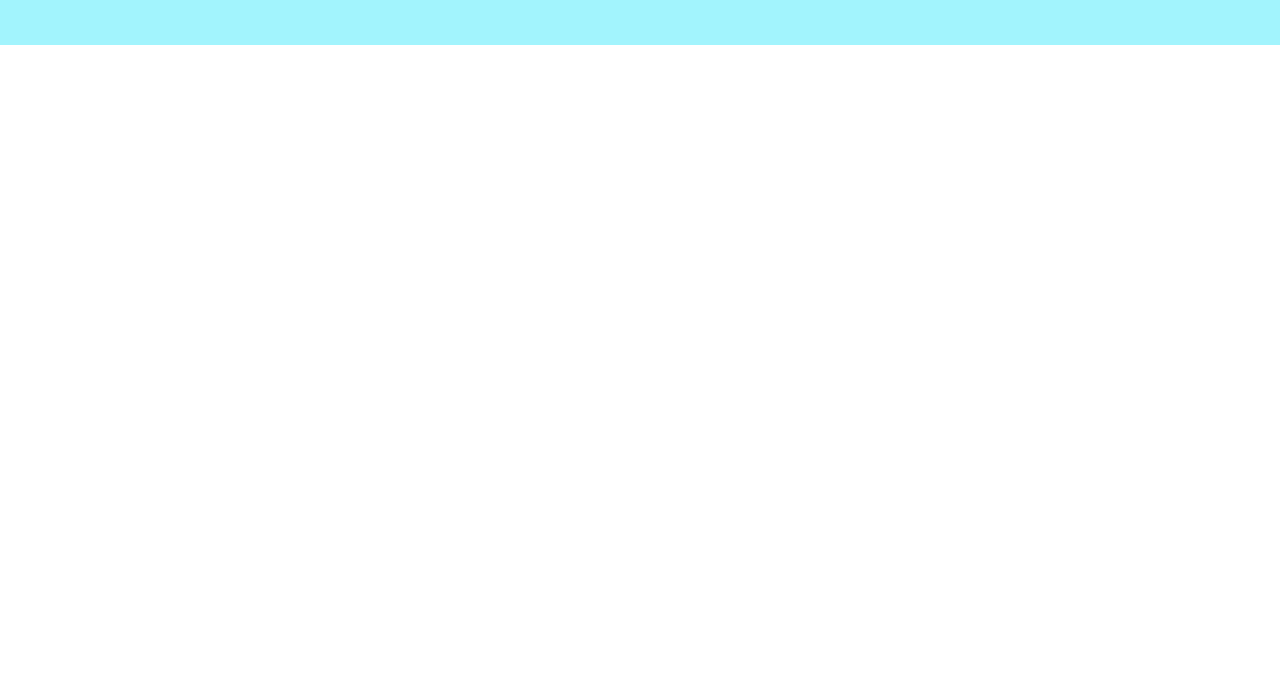
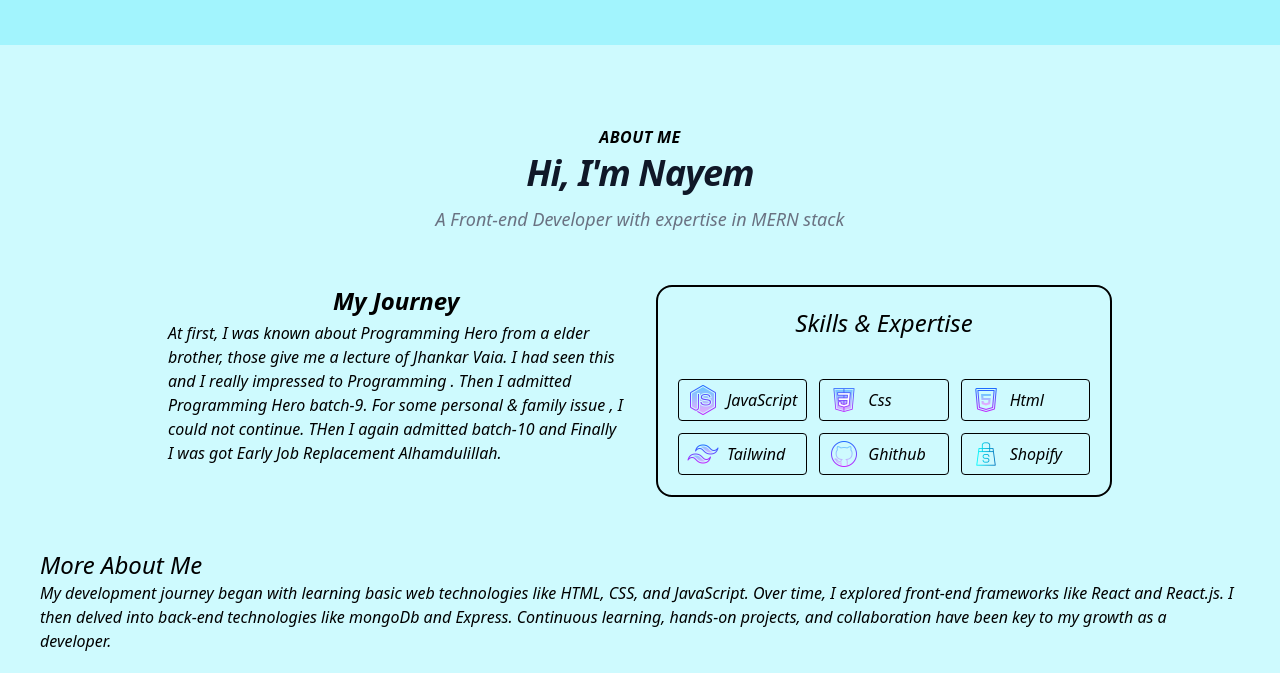
Before and after one commit to Nayem0087/Nayem-Ahmmed-Portfolio, a website: page index.html in a window 1280 px wide. Shown: the part 555-1228 px from the top of the page. Before the commit the page ends 800 px from the top, so only its background shows below. Drawn offline with nearby package versions, Linux system fonts and the light colour scheme.

Commit message:
added my journy file

```diff
--- a/index.html
+++ b/index.html
@@ -75,6 +75,62 @@
 			</div>
 		</div>
 	</section>
+
+	<section id="About" class="dark:bg-gray-100 dark:text-gray-800 bg-cyan-100">
+		<div class="text-center">
+			<h2 class="text-bas font-semibold tracking-wide uppercasec pt-20">ABOUT ME</h2>
+			<p class="mt-2 text-3xl leading-8 font-extrabold tracking-tight text-gray-900 sm:text-4xl">Hi, I'm Nayem</p>
+			<p class="mt-4 max-w-2xl text-lg text-gray-500 lg:mx-auto">A Front-end Developer with expertise in MERN stack</p>
+		</div>
+		<div class="grid gap-10 md:gap-8 sm:p-3 md:grid-cols-2 lg:px-12 xl:px-32 m-10">
+			<div>
+				<h3 class="font-semibold text-2xl text-center">My Journey</h3>
+				<p class="mt-1 dark:text-gray-600">At first, I was known about Programming Hero from a elder brother, those give
+					me a lecture of Jhankar Vaia. I had seen this and I really impressed to Programming . Then I admitted
+					Programming Hero batch-9. For some personal & family issue , I could not continue. THen I again admitted
+					batch-10 and Finally I was got Early Job Replacement Alhamdulillah.
+				</p>
+			</div>
+
+			<div class="border-2 bg-cyan-100 rounded-2xl">
+     <h1 class="text-2xl text-center ml-2 mr-2 pl-5 py-5 pr-5">Skills & Expertise</h1>
+				<div class="grid grid-cols-0 sm:grid-cols-3 gap-3 p-5">
+					<div class="inline-flex items-center gap-2 border px-2 py-1 rounded">
+						<img class="h-8 w-8" src="images/download (4).png">
+						<h3>JavaScript</h3>
+					</div>
+					<div class="inline-flex items-center gap-2 border px-2 py-1 rounded">
+						<img class="h-8 w-8" src="images/download (5).png">
+						<h3>Css</h3>
+					</div>
+					<div class="inline-flex items-center gap-2 border px-2 py-1 rounded">
+						<img class="h-8 w-8" src="images/download (6).png">
+						<h3>Html</h3>
+					</div>
+					<div class="inline-flex items-center gap-2 border px-2 py-1 rounded">
+						<img class="h-8 w-8" src="images/download (7).png">
+						<h3>Tailwind</h3>
+					</div>
+					<div class="inline-flex items-center gap-2 border px-2 py-1 rounded">
+						<img class="h-8 w-8" src="images/download (8).png">
+						<h3>Ghithub</h3>
+					</div>
+					<div class="inline-flex items-center gap-2 border px-2 py-1 rounded">
+						<img class="h-8 w-8" src="images/shopping-bag_17080363.png">
+						<h3>Shopify</h3>
+					</div>
+				</div>
+			</div>
+			</div>
+			<div class="ml-10 mr-10 pb-5">
+				<h1 class="text-2xl">More About Me</h1>
+			<p>My development journey began with learning basic web technologies like HTML, CSS, and JavaScript. Over time, I
+				explored front-end frameworks like React and React.js. I then delved into back-end technologies like mongoDb and
+				Express. Continuous learning, hands-on projects, and collaboration have been key to my growth as a developer.
+			</p>
+			</div>
+
+	</section>
+
 </body>
-
 </html>
```
